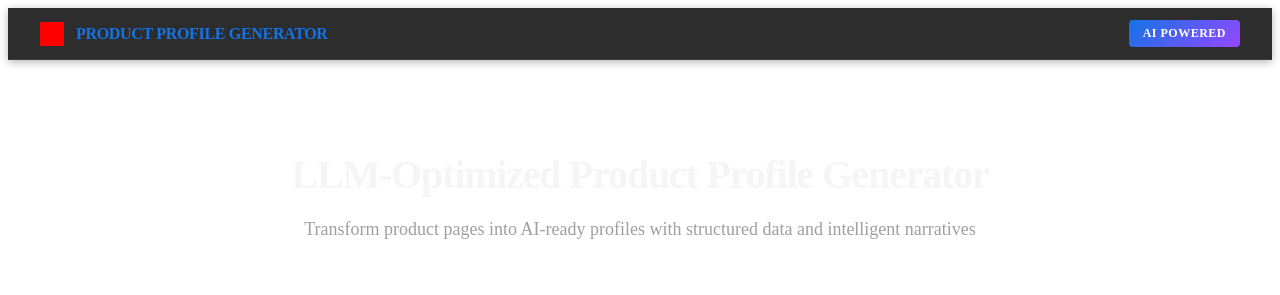
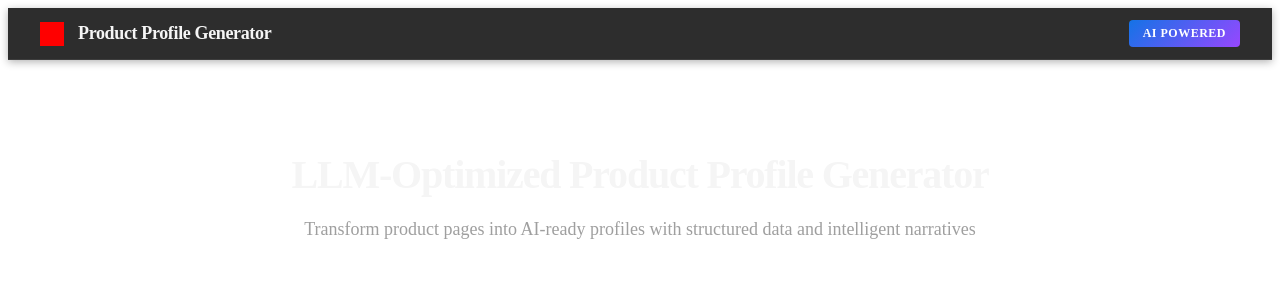
Before and after one commit to aemdemos/LLM-Product-Profiler, a website with bundled scripts: page index.html in a window 1280 px wide. Built offline with nearby package versions, Linux system fonts and the light colour scheme; grey boxes are pictures that could not be loaded.

Commit message:
style: improve header text design to match Adobe branding
- Changed to title case 'Product Profile Generator' (from all caps)
- Updated color from blue to light gray (#f5f5f5) for cleaner look
- Adjusted font weight to 600 (semi-bold) for better readability
- Increased font size to 1.125rem for better balance with logo
- Increased gap between logo and text for better spacing
- Overall more refined, professional Adobe-style design

```diff
--- a/index.html
+++ b/index.html
@@ -35,10 +35,14 @@
         .app-logo {
             display: flex;
             align-items: center;
-            gap: 0.75rem;
-            font-weight: 700;
-            font-size: 1rem;
-            color: #1473e6;
+            gap: 0.875rem;
+            text-decoration: none;
+        }
+
+        .app-logo span {
+            font-weight: 600;
+            font-size: 1.125rem;
+            color: #f5f5f5;
             letter-spacing: -0.02em;
         }
 
@@ -103,7 +107,7 @@
         <div class="custom-header-container">
             <div class="app-logo">
                 <img src="https://www.adobe.com/content/dam/cc/icons/Adobe_Corporate_Horizontal_Red_HEX.svg" alt="Adobe" />
-                <span>PRODUCT PROFILE GENERATOR</span>
+                <span>Product Profile Generator</span>
             </div>
             <div class="nav-items">
                 <div class="ai-badge">AI POWERED</div>
```
